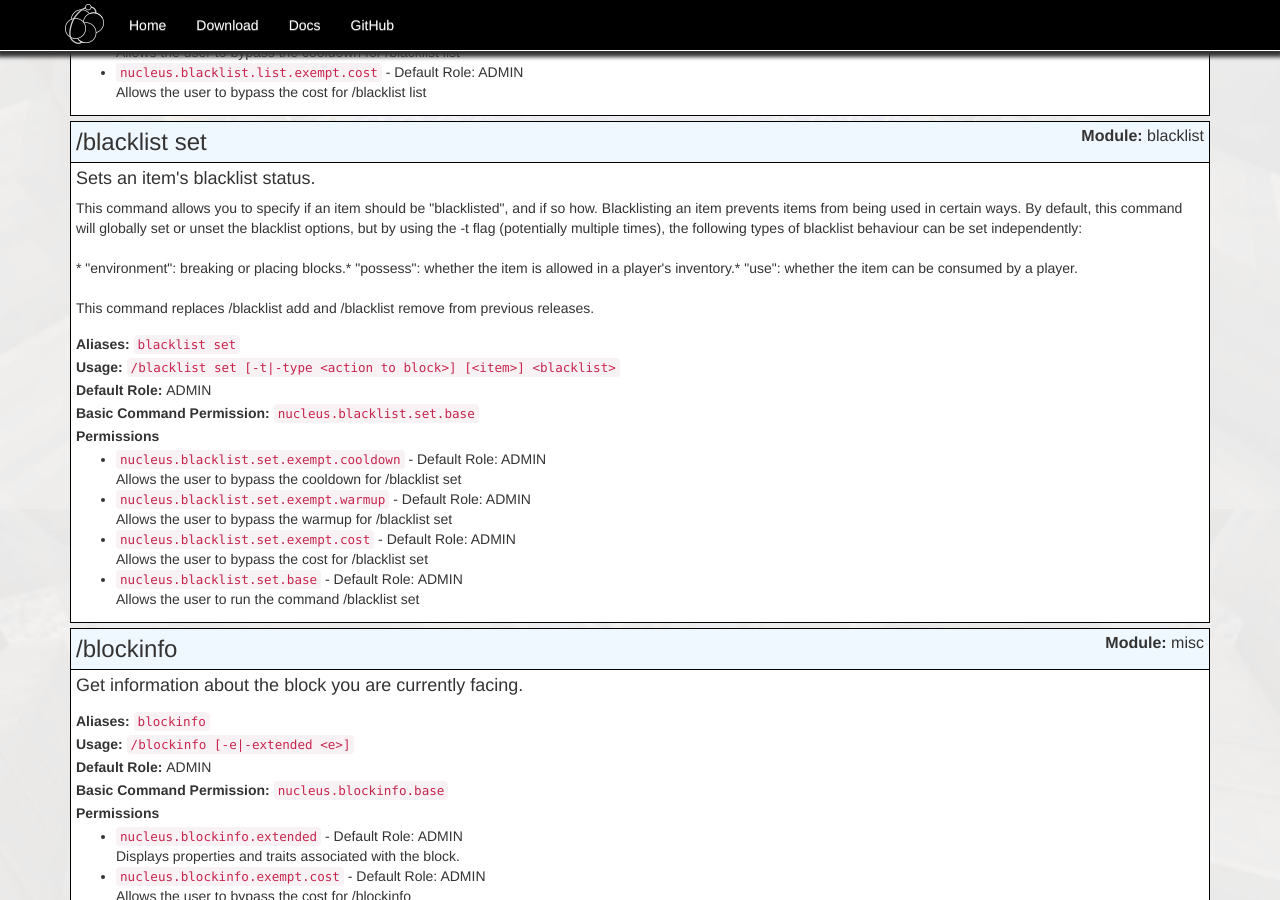
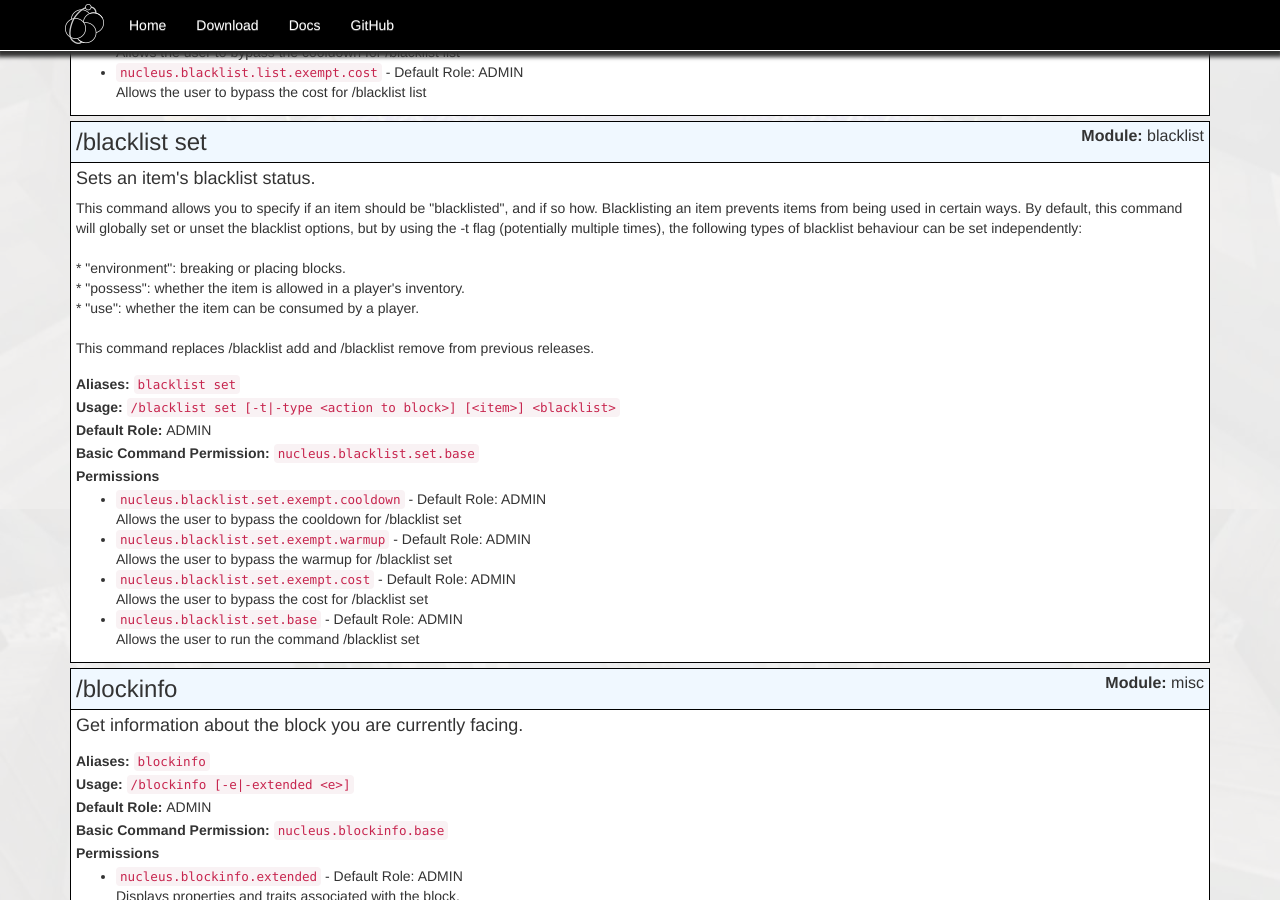
Before and after one commit to NucleusPowered/site-v1, a Jekyll site: the page built from docs/commands2.html, in a window 1280 px wide and 900 px high, scrolled down 2191 px. Built offline with Jekyll 4.4.1, drawn with Linux system fonts in a browser that asks for light colours; some of the changed lines change nothing that is shown.

Commit message:
Fix linebreaks

```diff
--- a/_data/commands.yml
+++ b/_data/commands.yml
@@ -438,8 +438,8 @@
         used in certain ways. By default, this command will globally set or unset
         the blacklist options, but by using the -t flag (potentially multiple times),
         the following types of blacklist behaviour can be set independently:|br||br|*
-        "environment": breaking or placing blocks.* "possess": whether the item is
-        allowed in a player''s inventory.* "use": whether the item can be consumed
+        "environment": breaking or placing blocks.|br|* "possess": whether the item is
+        allowed in a player''s inventory.|br|* "use": whether the item can be consumed
         by a player.|br||br|This command replaces /blacklist add and /blacklist remove
         from previous releases.'
     warmup: true
```
